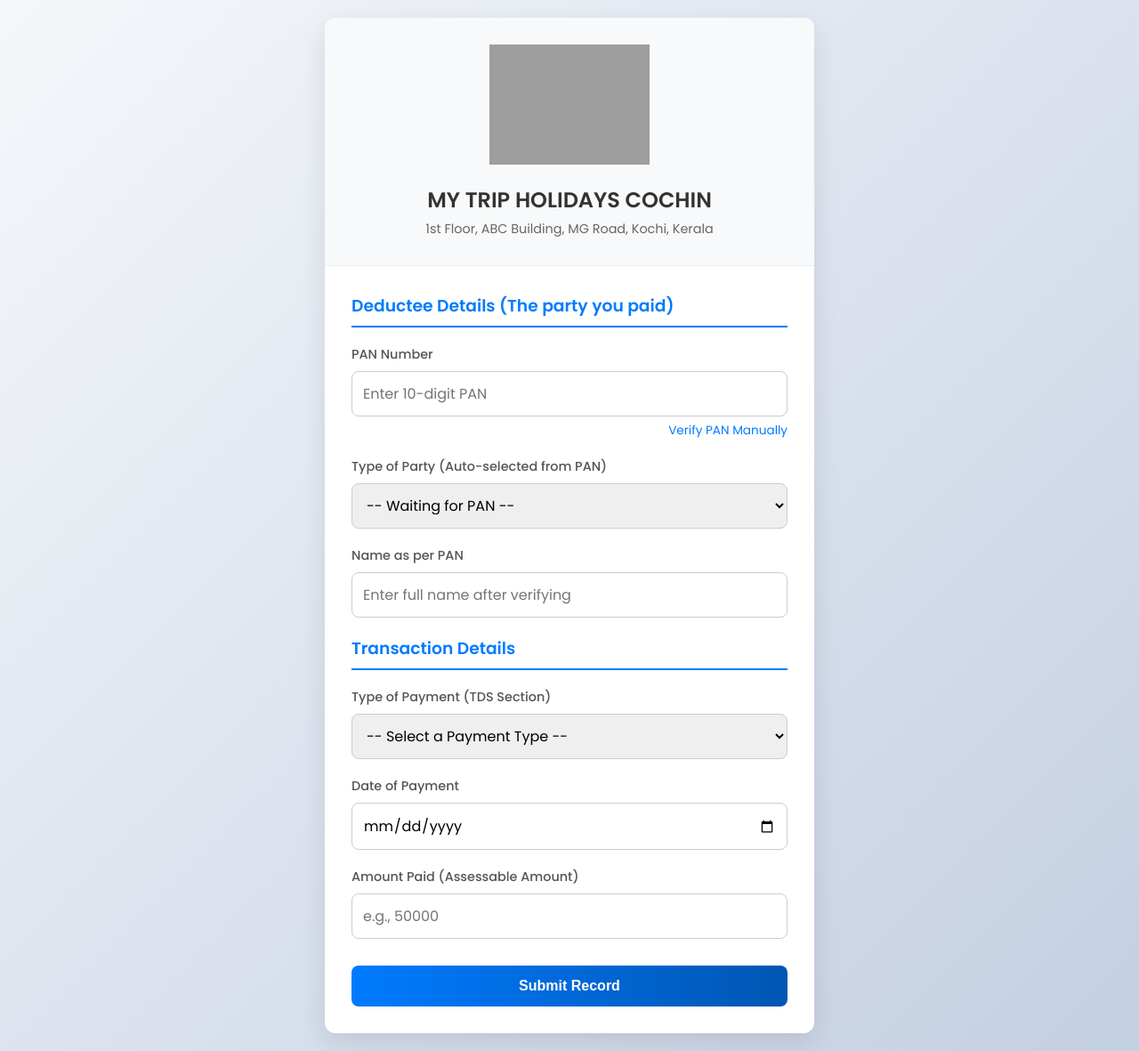
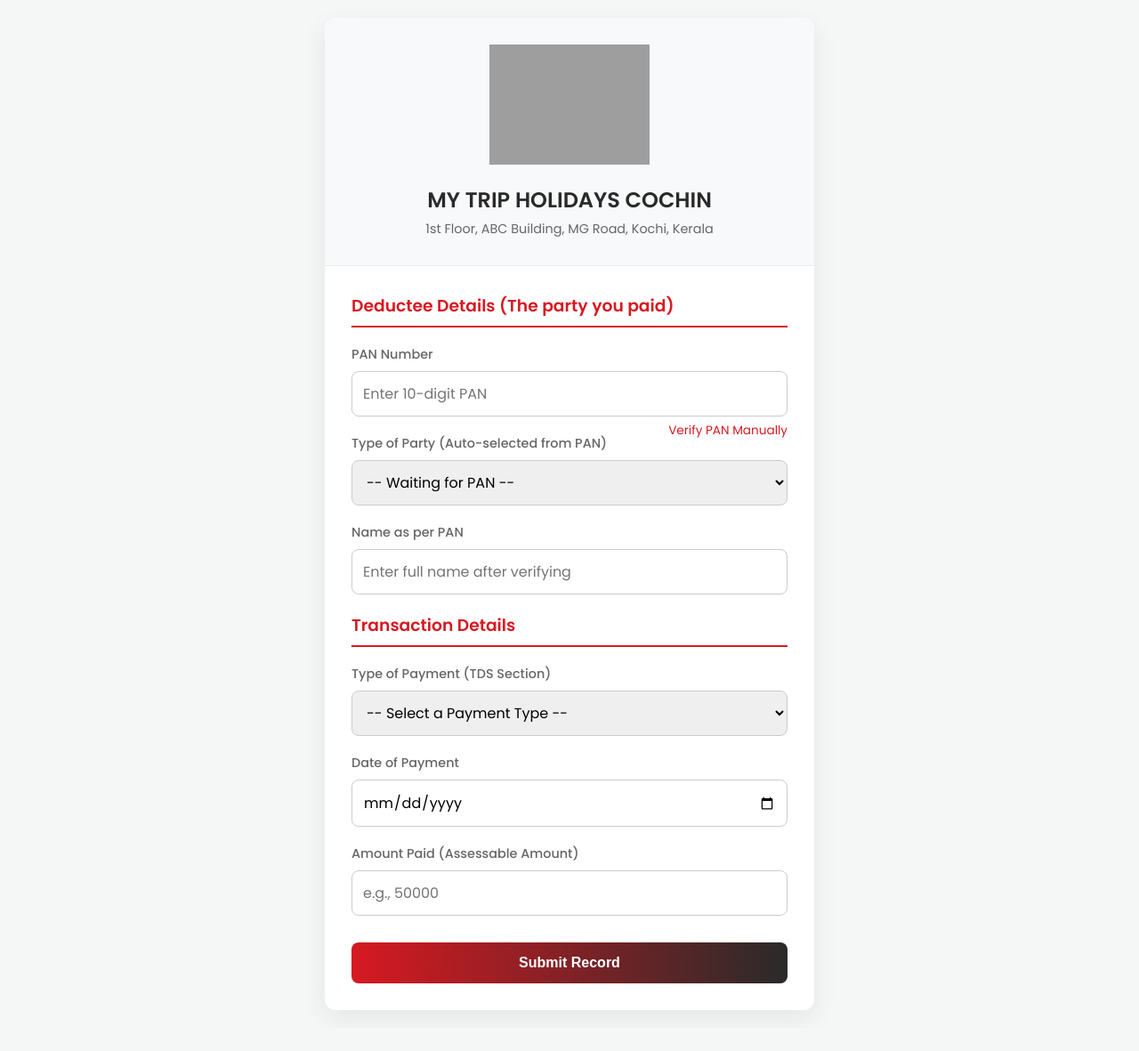
Before and after one commit to amithmandassociates-oss/hash-report-tool, a Flask app: page /client in a window 1280 px wide. Shown: the whole page at 89% size. After the commit the page ends 1136 px from the top, so only its background shows below. Run offline with Flask 3, Linux system fonts and the light colour scheme; grey boxes are pictures that could not be loaded.

Commit message:
Implement new visual design for client portal

```diff
--- a/templates/client_entry.html
+++ b/templates/client_entry.html
@@ -5,83 +5,179 @@
     <meta name="viewport" content="width=device-width, initial-scale=1.0">
     <title>Client Payment Record</title>
     <style>
+        /* Import a clean, modern font */
         @import url('https://fonts.googleapis.com/css2?family=Poppins:wght@400;500;600&display=swap');
+
+        /* --- CSS Variables for your Logo's Color Palette --- */
+        :root {
+            --theme-red: #D71921; /* Pulled from your logo's 'M' */
+            --theme-dark: #2A2A2A; /* Pulled from the building/text */
+            --theme-grey: #f4f7f6;
+            --theme-light-grey: #f8f9fa;
+            --theme-text: #333;
+            --theme-text-light: #666;
+        }
+
+        /* --- Global Styles --- */
         body {
             font-family: 'Poppins', -apple-system, BlinkMacSystemFont, "Segoe UI", Roboto, Helvetica, Arial, sans-serif;
-            background: linear-gradient(135deg, #f5f7fa 0%, #c3cfe2 100%);
-            margin: 0; padding: 20px;
-            display: flex; justify-content: center; align-items: center; min-height: 100vh;
+            background-color: var(--theme-grey);
+            margin: 0;
+            padding: 20px;
+            display: flex;
+            justify-content: center;
+            align-items: center;
+            min-height: 100vh;
         }
+
+        /* --- NEW: Keyframe Animations --- */
         @keyframes fadeIn {
             from { opacity: 0; transform: translateY(20px); }
             to { opacity: 1; transform: translateY(0); }
         }
+        @keyframes slideDown {
+            from { opacity: 0; transform: translateY(-10px); max-height: 0; }
+            to { opacity: 1; transform: translateY(0); max-height: 200px; }
+        }
+
+        /* --- Main Content Container --- */
         .container {
-            width: 100%; max-width: 550px; background-color: #ffffff;
-            border-radius: 12px; box-shadow: 0 10px 30px rgba(0, 0, 0, 0.1);
-            overflow: hidden; animation: fadeIn 0.5s ease-out;
+            width: 100%;
+            max-width: 550px;
+            background-color: #ffffff;
+            border-radius: 12px;
+            box-shadow: 0 10px 30px rgba(0, 0, 0, 0.07);
+            overflow: hidden;
+            animation: fadeIn 0.6s ease-out; /* Apply fade-in animation */
         }
+
+        /* --- Header for Logo and Client Info --- */
         .header {
-            text-align: center; padding: 30px;
-            background-color: #f8f9fa; border-bottom: 1px solid #e9ecef;
+            text-align: center;
+            padding: 30px;
+            background-color: var(--theme-light-grey);
+            border-bottom: 1px solid #e9ecef;
         }
-        /* --- THIS IS THE STYLE FOR YOUR LOGO --- */
         .header img {
-            max-width: 180px; /* You can adjust this size */
+            max-width: 180px;
             margin-bottom: 15px;
         }
         .header h2 {
-            margin: 0; color: #333; font-weight: 600;
+            margin: 0;
+            color: var(--theme-dark);
+            font-weight: 600;
         }
         .header p {
-            margin: 5px 0 0; color: #666; font-size: 0.9em;
+            margin: 5px 0 0;
+            color: var(--theme-text-light);
+            font-size: 0.9em;
         }
-        .form-content { padding: 30px; }
+
+        /* --- Form Area --- */
+        .form-content {
+            padding: 30px;
+        }
+
         h3 {
-            color: #007bff; border-bottom: 2px solid #007bff;
-            padding-bottom: 8px; margin-top: 0; margin-bottom: 20px; font-weight: 600;
+            color: var(--theme-red); /* Use theme color */
+            border-bottom: 2px solid var(--theme-red);
+            padding-bottom: 8px;
+            margin-top: 0;
+            margin-bottom: 20px;
+            font-weight: 600;
         }
-        .form-group { margin-bottom: 20px; position: relative; }
+
+        /* --- Form Groups & Inputs (More graphical) --- */
+        .form-group {
+            margin-bottom: 20px;
+            position: relative;
+        }
         .form-group label {
-            display: block; font-weight: 500; margin-bottom: 8px;
-            color: #555; font-size: 0.9em;
+            display: block;
+            font-weight: 500;
+            margin-bottom: 8px;
+            color: var(--theme-text-light);
+            font-size: 0.9em;
         }
         .form-group input,
         .form-group select {
-            width: 100%; padding: 12px; border: 1px solid #ccc;
-            border-radius: 8px; box-sizing: border-box; font-size: 16px;
-            font-family: 'Poppins', sans-serif; transition: all 0.3s ease;
+            width: 100%;
+            padding: 12px;
+            border: 1px solid #ccc;
+            border-radius: 8px;
+            box-sizing: border-box;
+            font-size: 16px;
+            font-family: 'Poppins', sans-serif;
+            transition: all 0.3s ease; /* Animation for focus */
         }
+
+        /* NEW: Input Focus Animation */
         .form-group input:focus,
         .form-group select:focus {
-            outline: none; border-color: #007bff;
-            box-shadow: 0 0 0 3px rgba(0,123,255,0.1);
+            outline: none;
+            border-color: var(--theme-red);
+            box-shadow: 0 0 0 3px rgba(215, 25, 33, 0.1); /* Red glow */
         }
-        .pan-helper { font-size: 0.85em; text-align: right; margin-top: 6px; }
-        .pan-helper a { color: #007bff; text-decoration: none; transition: color 0.2s; }
-        .pan-helper a:hover { color: #0056b3; text-decoration: underline; }
+
+        /* --- Helper & Info Box Styles --- */
+        .pan-helper a {
+            color: var(--theme-red);
+            text-decoration: none;
+            transition: color 0.2s;
+            font-size: 0.85em;
+            float: right;
+            margin-top: 6px;
+        }
+        .pan-helper a:hover {
+            text-decoration: underline;
+        }
+
         #tdsInfo {
-            background-color: #e6f7ff; border-left: 4px solid #007bff;
-            border-radius: 4px; padding: 12px 15px; margin-top: 10px;
-            font-size: 0.9em; color: #31708f;
+            background-color: #fdf6f6; /* Light red background */
+            border-left: 4px solid var(--theme-red);
+            border-radius: 4px;
+            padding: 12px 15px;
+            margin-top: 10px;
+            font-size: 0.9em;
+            color: #5c2c2e;
+
+            /* NEW: Slide-down animation */
+            animation: slideDown 0.4s ease-out;
+            overflow: hidden;
         }
         #tdsInfo p { margin: 5px 0; }
-        #tdsInfo strong { color: #0056b3; }
+        #tdsInfo strong { color: var(--theme-red); }
+
+        /* --- Flash Message --- */
         .message {
-            padding: 15px; background-color: #d4edda; color: #1524;
-            border: 1px solid #c3e6cb; border-radius: 8px;
-            margin-bottom: 20px; text-align: center; font-weight: 500;
+            padding: 15px;
+            background-color: #d4edda;
+            color: #155724;
+            border: 1px solid #c3e6cb;
+            border-radius: 8px;
+            margin-bottom: 20px;
+            text-align: center;
+            font-weight: 500;
         }
+
+        /* --- Submit Button (Animated) --- */
         .submit-btn {
-            width: 100%; padding: 14px;
-            background: linear-gradient(90deg, #007bff 0%, #0056b3 100%);
-            color: white; border: none; border-radius: 8px;
-            font-size: 16px; font-weight: 600; cursor: pointer;
-            margin-top: 10px; transition: all 0.3s ease;
+            width: 100%;
+            padding: 14px;
+            /* NEW: Use theme colors for gradient */
+            background: linear-gradient(90deg, var(--theme-red) 0%, var(--theme-dark) 100%);
+            color: white;
+            border: none;
+            border-radius: 8px;
+            font-size: 16px;
+            font-weight: 600;
+            cursor: pointer;
+            margin-top: 10px;
+            transition: all 0.3s ease; /* Animation for hover */
         }
         .submit-btn:hover {
-            transform: translateY(-2px);
-            box-shadow: 0 4px 15px rgba(0,123,255,0.3);
+            transform: translateY(-3px); /* Lifts the button */
+            box-shadow: 0 4px 15px rgba(215, 25, 33, 0.3); /* Red shadow */
         }
     </style>
 </head>
@@ -91,7 +187,6 @@
 
         <div class="header">
             <img src="/static/logo.jpg" alt="Client Logo">
-
             <h2>MY TRIP HOLIDAYS COCHIN</h2>
             <p>1st Floor, ABC Building, MG Road, Kochi, Kerala</p>
         </div>
@@ -142,7 +237,7 @@
                     </select>
                 </div>
 
-                <div class="form-group" id="tdsInfo" style="display: none;">
+                <div class="form-group" id="tdsInfoWrapper">
                     </div>
 
                 <div class="form-group">
@@ -213,7 +308,9 @@
             const panInput = document.getElementById('panNumber');
             const partyTypeSelect = document.getElementById('partyType');
             const sectionSelect = document.getElementById('tdsSection');
-            const infoBox = document.getElementById('tdsInfo');
+
+            // NEW: Get the wrapper element
+            const infoBoxWrapper = document.getElementById('tdsInfoWrapper');
 
             for (const sectionCode in tdsData) {
                 const option = document.createElement('option');
@@ -225,22 +322,33 @@
             function updateTdsInfo() {
                 const section = sectionSelect.value;
                 const partyType = partyTypeSelect.value;
+
+                // Clear the info box for slide-down animation
+                infoBoxWrapper.innerHTML = "";
+
                 if (!section || !partyType) {
-                    infoBox.style.display = 'none'; return;
+                    return;
                 }
                 const data = tdsData[section];
                 if (!data) {
-                    infoBox.style.display = 'none'; return;
+                    return;
                 }
+
                 const rate = data.rates[partyType];
                 const partyName = partyTypeSelect.options[partyTypeSelect.selectedIndex].text;
+
+                // Create the new info box
+                const infoBox = document.createElement('div');
+                infoBox.id = 'tdsInfo';
                 infoBox.innerHTML = `
                     <p><strong>Section:</strong> ${section} (${data.title})</p>
                     <p><strong>Why:</strong> ${data.reason}</p>
                     <p><strong>Threshold:</strong> TDS is required if payment exceeds ${data.threshold}.</p>
                     <p><strong>Applicable Rate:</strong> <strong>${rate}</strong> (for ${partyName})</p>
                 `;
-                infoBox.style.display = 'block';
+
+                // Add the new box to the wrapper
+                infoBoxWrapper.appendChild(infoBox);
             }
 
             panInput.addEventListener('input', () => {
```
